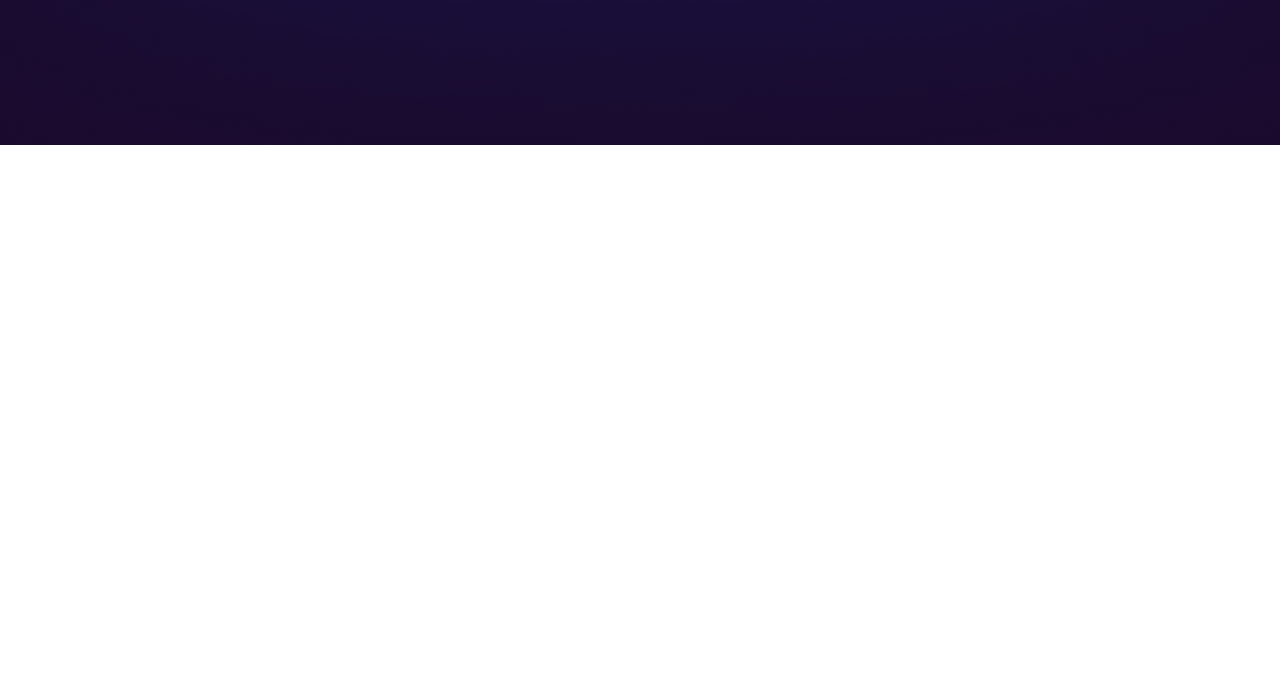
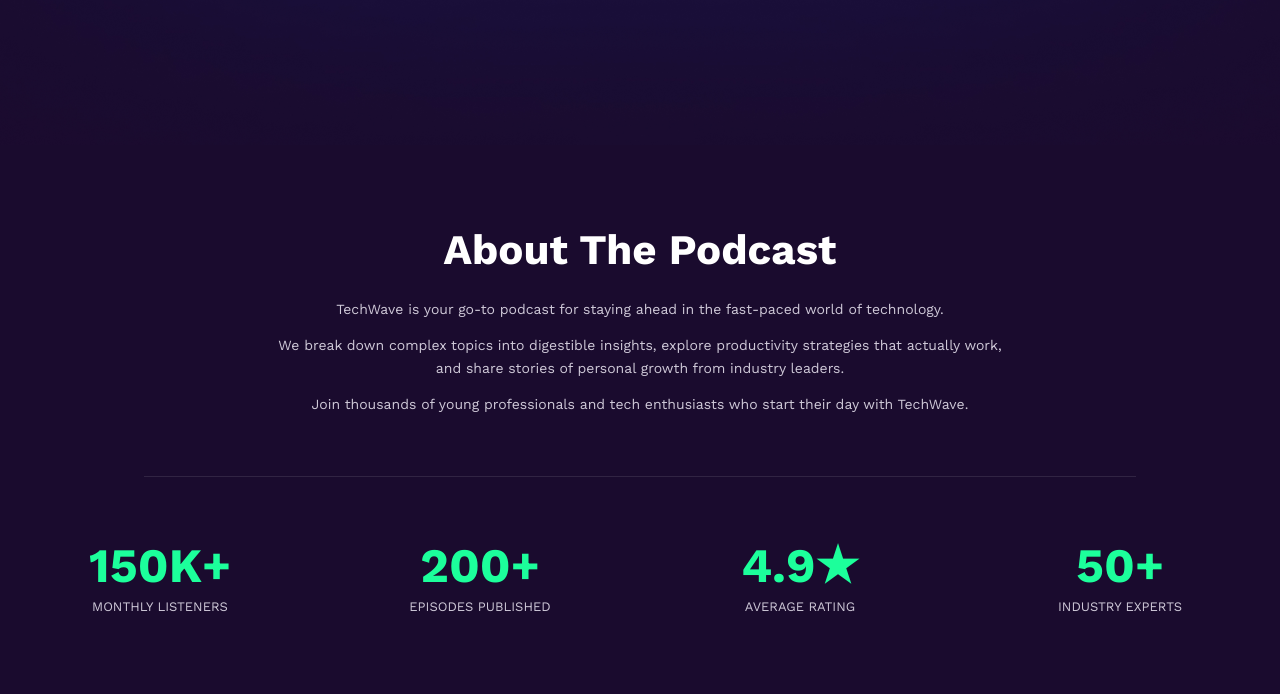
Before and after one commit to atikurZaman-alt/second-assignment, a plain HTML site: page index.html in a window 1280 px wide. Shown: the part 707-1401 px from the top of the page. Before the commit the page ends 852 px from the top, so only its background shows below. Drawn offline with nearby package versions, Linux system fonts and the light colour scheme.

Commit message:
about section push

```diff
--- a/index.html
+++ b/index.html
@@ -53,6 +53,48 @@
         </div>
       </section>
     </header>
-    <main></main>
+    <main>
+      <!-- about section -->
+
+      <section class="about">
+        <div class="about-container-first">
+          <h2>About The Podcast</h2>
+          <p>
+            TechWave is your go-to podcast for staying ahead in the fast-paced
+            world of technology.
+          </p>
+          <p>
+            We break down complex topics into digestible insights, explore
+            productivity strategies that actually work,<br />
+            and share stories of personal growth from industry leaders.
+          </p>
+          <p>
+            Join thousands of young professionals and tech enthusiasts who start
+            their day with TechWave.
+          </p>
+        </div>
+
+        <div class="line-break"></div>
+
+        <div class="about-container-secound">
+          <div class="item">
+            <h1>150K+</h1>
+            <p>MONTHLY LISTENERS</p>
+          </div>
+          <div class="item">
+            <h1>200+</h1>
+            <p>EPISODES PUBLISHED</p>
+          </div>
+          <div class="item">
+            <h1>4.9★</h1>
+            <p>AVERAGE RATING</p>
+          </div>
+          <div class="item">
+            <h1>50+</h1>
+            <p>INDUSTRY EXPERTS</p>
+          </div>
+        </div>
+      </section>
+    </main>
   </body>
 </html>
--- a/styles/style.css
+++ b/styles/style.css
@@ -117,6 +117,68 @@
 
 .banner p {
   color: rgb(212, 206, 206);
-  font-size: 16px;
+  font-size: 14px;
   margin-bottom: 25px;
 }
+
+/* about related styles */
+
+.about {
+  background-color: #1a0b2e;
+  padding: 80px 20px;
+  color: #fff;
+}
+
+.about-container-first {
+  max-width: 100%;
+  margin: 0 auto;
+  text-align: center;
+  display: flex;
+  flex-direction: column;
+  gap: 14px;
+}
+
+.about-container-first h2 {
+  font-size: 42px;
+  margin-bottom: 10px;
+}
+
+.about-container-first p {
+  font-size: 14px;
+  line-height: 1.6;
+  color: #cfc9d8;
+}
+
+.line-break {
+  width: 80%;
+  height: 1px;
+  background: rgba(255, 255, 255, 0.1);
+  margin: 60px auto;
+}
+
+.about-container-secound {
+  display: grid;
+  grid-template-columns: repeat(4, 1fr);
+  gap: 40px;
+  max-width: 100%;
+  margin: 0 auto;
+}
+
+.item {
+  display: flex;
+  flex-direction: column;
+  align-items: center;
+  gap: 5px;
+}
+
+.item h1 {
+  font-size: 48px;
+  font-weight: 700;
+  color: #1cff9b;
+}
+
+.item p {
+  font-size: 13px;
+  color: #cfc9d8;
+  margin: 0;
+}
```
